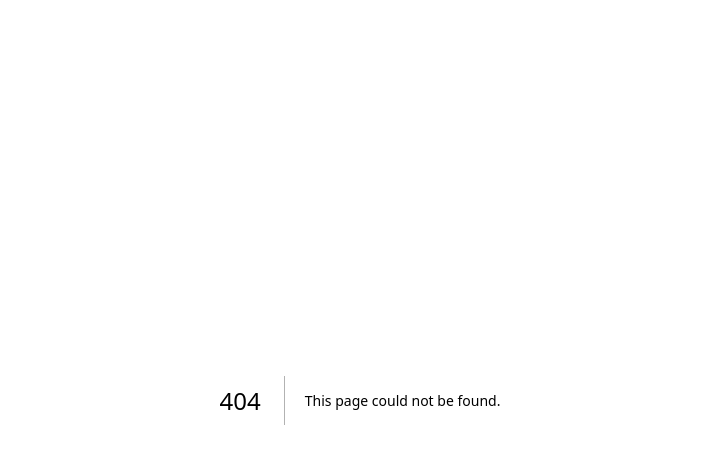
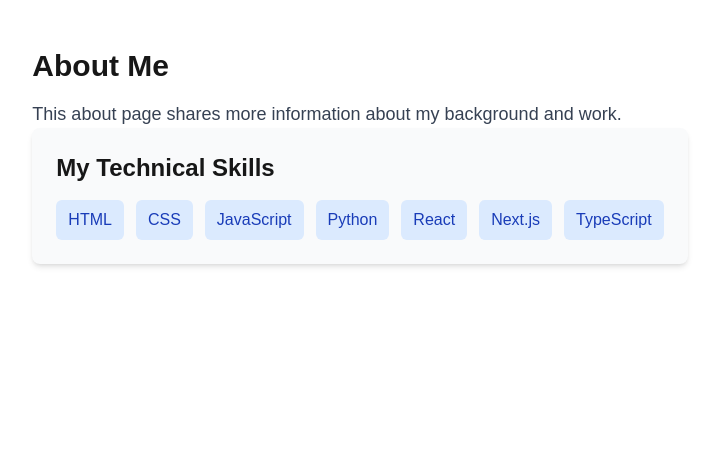
Before and after one commit to enyinne/wdd430-portfolio, a Next.js app: page /about in a window 1280 px wide. Before the commit this address had no page. Shown: the top 464 px of the page, without its empty margins (280-998 px from the left). Built offline with nearby package versions, Linux system fonts and the light colour scheme.

Commit message:
Add About page and Technical Skills component

```diff
--- /dev/null
+++ b/app/about/page.tsx
@@ -0,0 +1,25 @@
+import TechnicalSkills from '@/components/TechnicalSkills';
+
+export default function About() {
+  return (
+    <main className="max-w-4xl mx-auto px-4 py-12">
+      <h2 className="text-3xl font-bold mb-4">About Me</h2>
+      <p className="text-lg text-gray-700">
+        This about page shares more information about my background and work.
+      </p>
+
+      <TechnicalSkills
+        title="My Technical Skills"
+        skills={[
+          'HTML',
+          'CSS',
+          'JavaScript',
+          'Python',
+          'React',
+          'Next.js',
+          'TypeScript',
+        ]}
+      />
+    </main>
+  );
+}
--- /dev/null
+++ b/app/api/hello/route.ts
@@ -0,0 +1,4 @@
+
+export async function GET() {
+  return Response.json({ message: 'Hello from Next.js API!' });
+}
--- /dev/null
+++ b/components/Footer.tsx
@@ -0,0 +1,12 @@
+
+export default function Footer() {
+  return (
+    <footer className="bg-gray-800 text-white py-4 mt-12">
+      <div className="container mx-auto text-center">
+        <p>
+          Copyright &copy; {new Date().getFullYear()} | My Portfolio | All rights reserved
+        </p>
+      </div>
+    </footer>
+  );
+}
--- /dev/null
+++ b/components/Header.tsx
@@ -0,0 +1,23 @@
+
+import Link from 'next/link';
+
+export default function Header() {
+  return (
+    <header className="bg-blue-600 text-white py-4 shadow-md">
+      <nav className="max-w-4xl mx-auto px-4 flex justify-between items-center">
+        <div id="header-title" className="text-2xl font-bold">
+          My Portfolio
+        </div>
+
+        <ul className="flex gap-6">
+          <li>
+            <Link href="/">Home</Link>
+          </li>
+          <li>
+            <Link href="/about">About</Link>
+          </li>
+        </ul>
+      </nav>
+    </header>
+  );
+}
--- /dev/null
+++ b/components/ProjectCard.tsx
@@ -0,0 +1,39 @@
+
+interface ProjectCardProps {
+  title: string;
+  description: string;
+  technologies: string[];
+  link?: string;
+}
+
+export default function ProjectCard({
+  title,
+  description,
+  technologies,
+  link,
+}: ProjectCardProps) {
+  return (
+    <article className="p-4 border-l-4 border-blue-600 bg-gray-50 rounded">
+      <h3 className="text-xl font-bold mb-2">{title}</h3>
+
+      <p className="text-gray-700 mb-3">{description}</p>
+
+      <p className="text-sm text-gray-600">
+        <strong>Technologies:</strong> {technologies.join(', ')}
+      </p>
+
+      {link && (
+        <p className="mt-2">
+          <a
+            href={link}
+            target="_blank"
+            rel="noopener noreferrer"
+            className="text-blue-600 hover:underline"
+          >
+            View Project
+          </a>
+        </p>
+      )}
+    </article>
+  );
+}
--- /dev/null
+++ b/components/ProjectList.tsx
@@ -0,0 +1,23 @@
+
+import ProjectCard from './ProjectCard';
+
+interface Project {
+  title: string;
+  description: string;
+  technologies: string[];
+  link?: string;
+}
+
+interface ProjectListProps {
+  projects: Project[];
+}
+
+export default function ProjectList({ projects }: ProjectListProps) {
+  return (
+    <section className="grid gap-4 md:grid-cols-2">
+      {projects.map((project) => (
+        <ProjectCard key={project.title} {...project} />
+      ))}
+    </section>
+  );
+}
--- /dev/null
+++ b/components/TechnicalSkills.tsx
@@ -0,0 +1,27 @@
+
+interface TechnicalSkillsProps {
+  title: string;
+  skills: string[];
+}
+
+export default function TechnicalSkills({
+  title,
+  skills,
+}: TechnicalSkillsProps) {
+  return (
+    <section className="bg-gray-50 p-6 rounded-lg shadow-md">
+      <h2 className="text-2xl font-bold mb-4">{title}</h2>
+
+      <ul className="flex flex-wrap gap-3">
+        {skills.map((skill) => (
+          <li
+            key={skill}
+            className="bg-blue-100 text-blue-800 px-3 py-2 rounded-md"
+          >
+            {skill}
+          </li>
+        ))}
+      </ul>
+    </section>
+  );
+}
```
